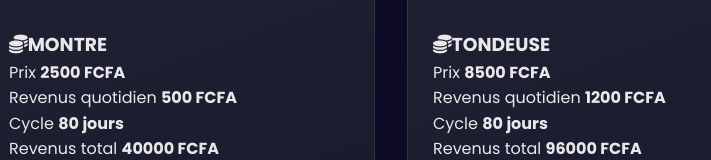
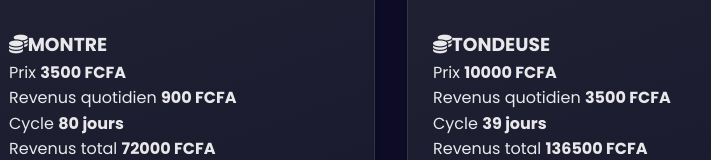
Before and after one commit to Sacoche3/ENTREPRISE-ALIBABA-, a plain HTML site: page investissement.html in a window 1280 px wide. Shown: the part 640-800 px from the top of the page, 37-748 px from the left. Drawn offline with Linux system fonts and the light colour scheme; no server answers.

Commit message:
Update investissement.html

```diff
--- a/investissement.html
+++ b/investissement.html
@@ -290,19 +290,19 @@
 
                 id: 0,
                 name:  'MONTRE',
-                price: 2500,
-                dailyReturn: 500,
+                price: 3500,
+                dailyReturn: 900,
                 cycle: 80,
-                totalReturn: 40000,
+                totalReturn: 72000,
                 image: 'https://image.noelshack.com/fichiers/2024/49/4/1733364957-montre-homme-de-luxe-nouveau-afficher-le-calendrie.jpg'
             },
             {
                 id: 1,
                 name: 'TONDEUSE',
-                price: 8500,
-                dailyReturn: 1200,
-                cycle: 80,
-                totalReturn: 96000,
+                price: 10000,
+                dailyReturn: 3500,
+                cycle: 39,
+                totalReturn: 136500,
                 image: 'https://image.noelshack.com/fichiers/2024/49/4/1733365382-ensemble-3-tondeuse-a-cheveux-electrique-professio.jpg'
             },
 
```
